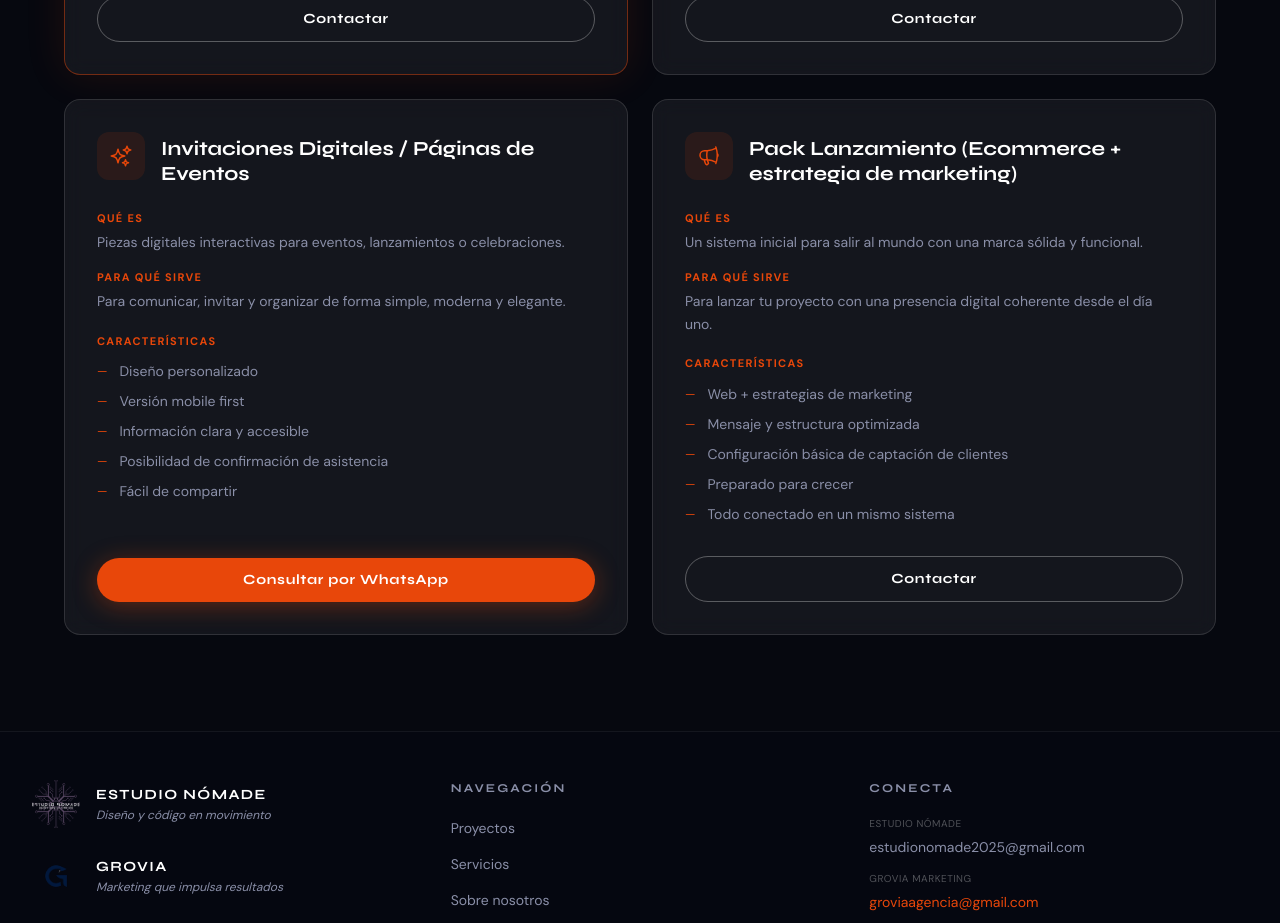
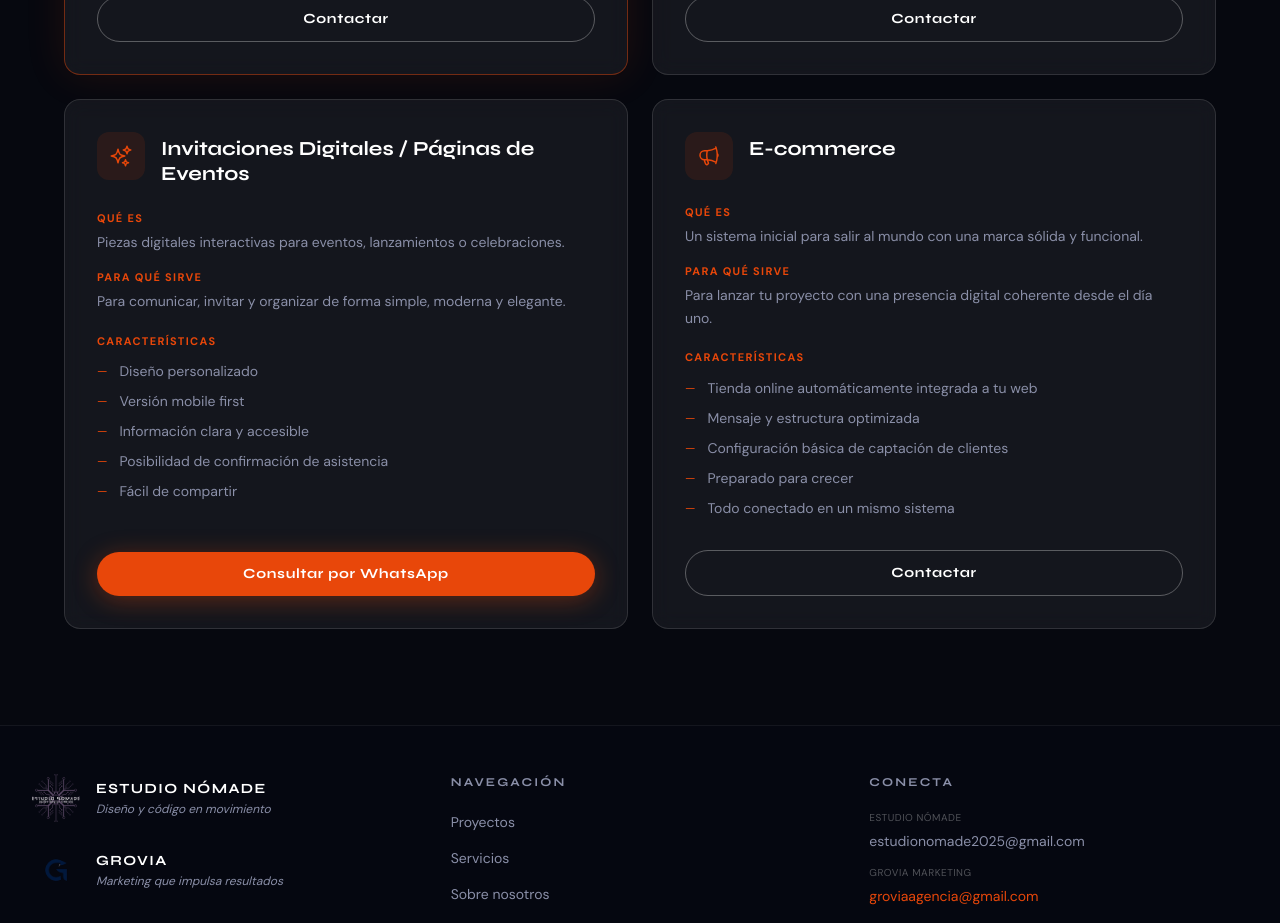
Before and after one commit to martiyaquinta/estudio-nomade, a Next.js app: page /servicios in a window 1280 px wide. Shown: the part 1020-1943 px from the top of the page. Built offline with nearby package versions, Linux system fonts and the light colour scheme.

Commit message:
fix: actualizar nombre y característica del servicio E-commerce
Co-Authored-By: Claude Sonnet 4.6 <noreply@anthropic.com>

```diff
--- a/app/servicios/page.tsx
+++ b/app/servicios/page.tsx
@@ -56,11 +56,11 @@ const servicios = [
     icon: SparklesIcon,
   },
   {
-    nombre: "Pack Lanzamiento (Ecommerce + estrategia de marketing)",
+    nombre: "E-commerce",
     queEs: "Un sistema inicial para salir al mundo con una marca sólida y funcional.",
     paraQueSirve: "Para lanzar tu proyecto con una presencia digital coherente desde el día uno.",
     caracteristicas: [
-      "Web + estrategias de marketing",
+      "Tienda online automáticamente integrada a tu web",
       "Mensaje y estructura optimizada",
       "Configuración básica de captación de clientes",
       "Preparado para crecer",
```
